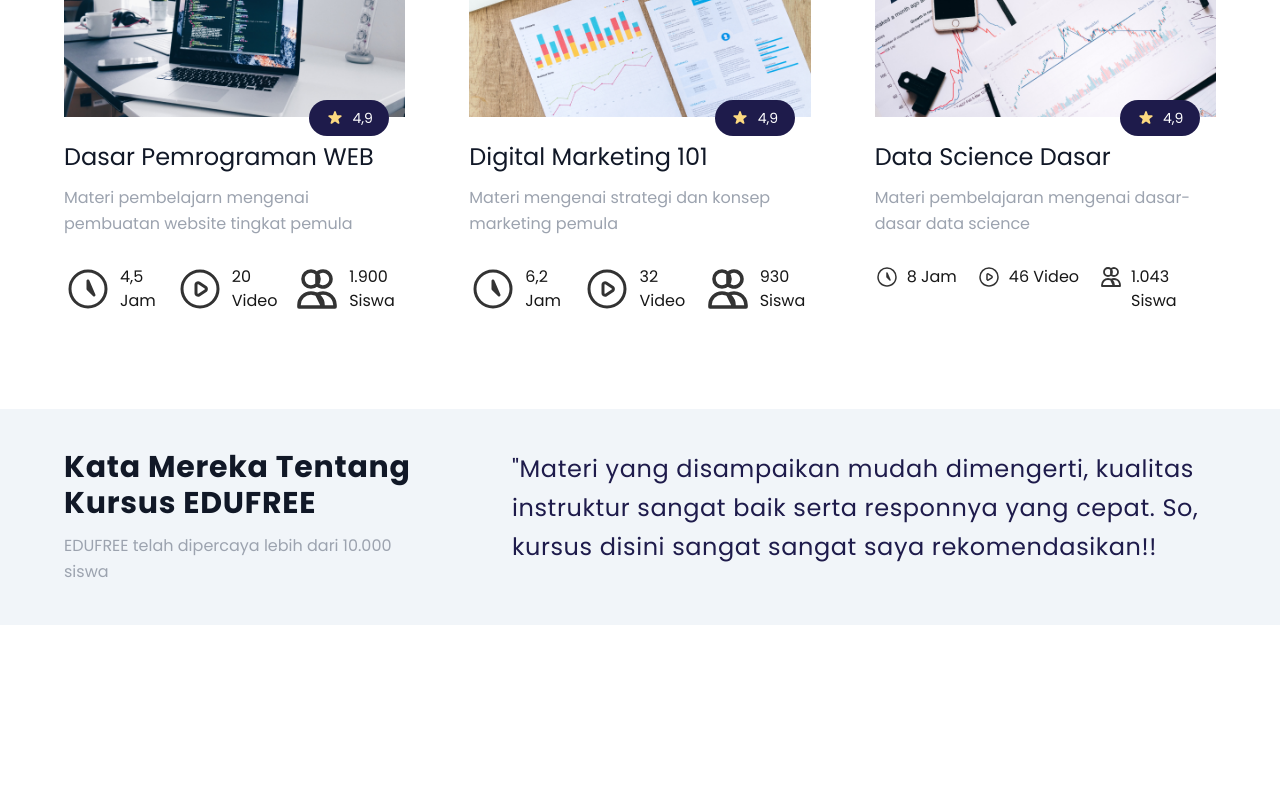
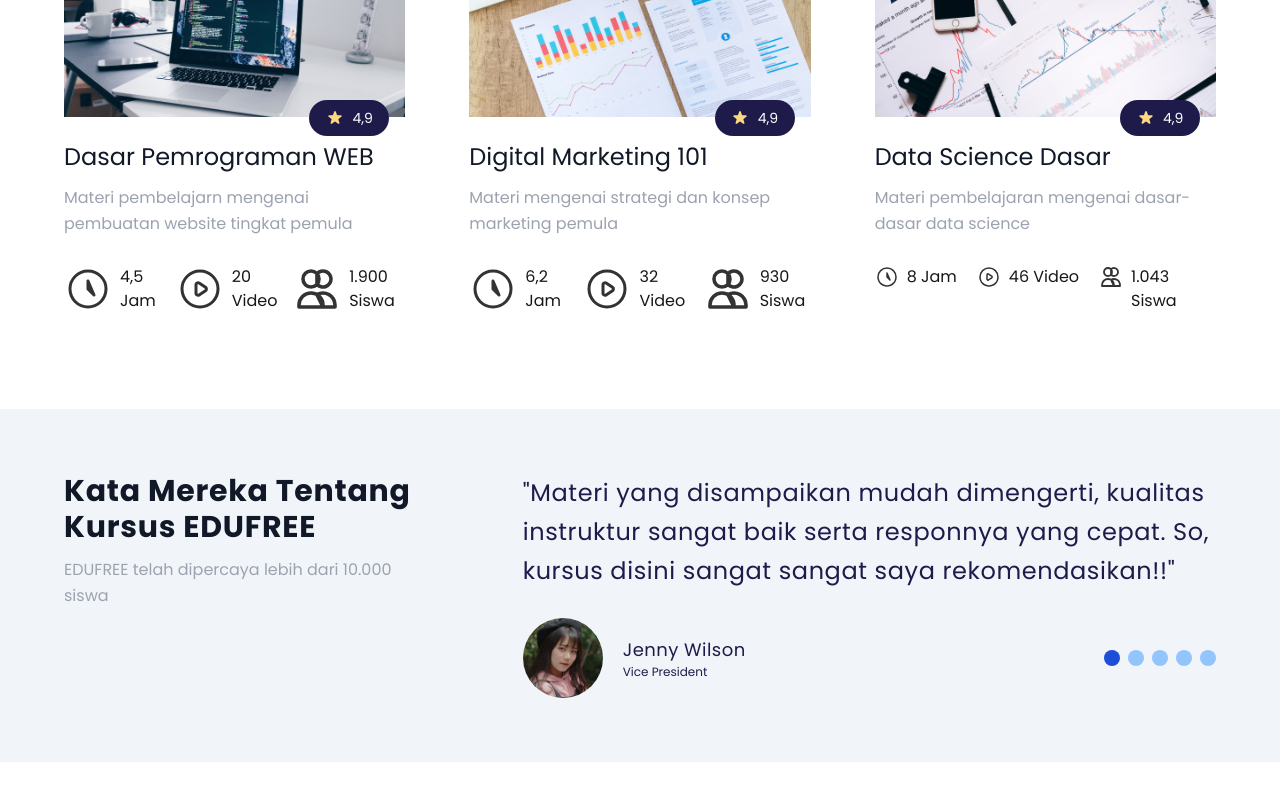
Before and after one commit to agustina12/EDUFREE-web, a Next.js app: page / in a window 1280 px wide. Shown: the part 2547-3347 px from the top of the page. Before the commit the page ends 3268 px from the top, so only its background shows below. Built offline with nearby package versions, Linux system fonts and the light colour scheme.

Commit message:
finishing carousel.js

```diff
--- a/src/app/components/SectionParagraph.js
+++ b/src/app/components/SectionParagraph.js
@@ -1,8 +1,10 @@
 export default function SectionParagraph({ className, children, variant }) {
   const addClassName = className ? `${className}` : "";
   const variants = {
+    "text-xs": "text-xs text-indigo-950",
     "text-base": "text-base text-gray-400 mt-3 leading-relaxed",
     "text-lg": "text-lg tracking-wide text-gray-500",
+    "text-lg2": "text-lg tracking-wide text-indigo-950",
     "text-2xl": "text-2xl tracking-wide text-indigo-950 leading-relaxed",
   };
   const pickedVariant = variants[variant];
--- a/src/app/components/SectionTestimonial.js
+++ b/src/app/components/SectionTestimonial.js
@@ -1,8 +1,9 @@
 import SectionTitle from "./SectionTitle";
 import SectionParagraph from "./SectionParagraph";
+import Carousel from "./carousel";
 export default function SectionTestimonial() {
   return (
-    <div className="flex py-10 gap-24">
+    <div className="flex py-16 gap-28">
       <div className="w-1/3">
         <SectionTitle variant="text-3xl">
           Kata Mereka Tentang Kursus EDUFREE
@@ -12,11 +13,7 @@ export default function SectionTestimonial() {
         </SectionParagraph>
       </div>
       <div className="w-2/3">
-        <SectionParagraph variant="text-2xl">
-          "Materi yang disampaikan mudah dimengerti, kualitas instruktur sangat
-          baik serta responnya yang cepat. So, kursus disini sangat sangat saya
-          rekomendasikan!!
-        </SectionParagraph>
+        <Carousel />
       </div>
     </div>
   );
--- a/src/app/components/carousel.js
+++ b/src/app/components/carousel.js
@@ -1,8 +1,81 @@
+"use client";
+import { useState } from "react";
+import SectionParagraph from "./SectionParagraph";
+
+const userTestimonial = [
+  {
+    text: "Materi yang disampaikan mudah dimengerti, kualitas instruktur sangat baik serta  responnya yang cepat. So, kursus disini sangat sangat saya rekomendasikan!!",
+    image: "./users/user-2.png",
+    name: "Jenny Wilson",
+    position: "Vice President",
+  },
+  {
+    text: "Kursus di platform ini sangat membantu saya meningkatkan keterampilan sebagai Product Manager. Materinya jelas dan aplikatif, langsung bisa saya terapkan di pekerjaan 🫡",
+    image: "./users/user-3.png",
+    name: "James Anderson",
+    position: "Product Manager",
+  },
+  {
+    text: "Saya mendapatkan pemahaman yang lebih dalam tentang pengembangan perangkat lunak dari kursus ini. Setiap modul sangat mudah dipahami dan langsung bisa dipraktekkan 🤗",
+    image: "./users/user-4.png",
+    name: "Sophia Davis",
+    position: "Digital Marketer",
+  },
+  {
+    text: "Kursus ini membantu saya mengasah keterampilan dalam pemasaran digital. Dari SEO hingga iklan berbayar, semua materi sangat berguna dan bisa langsung diterapkan di pekerjaan 🙌",
+    image: "./users/user-5.png",
+    name: "Ryan Clark",
+    position: "Software Engineer",
+  },
+  {
+    text: "Kursus ini sangat relevan dengan pekerjaan saya sebagai Business Analyst. Saya bisa mengasah keterampilan analisis data dan meningkatkan efisiensi kerja sehari-hari 👍",
+    image: "./users/user-6.png",
+    name: "Chris Martin",
+    position: "Business Analyst",
+  },
+];
+
 export default function carousel() {
+  const [currentIndex, setCurrentIndex] = useState(0);
+
+  const goToTestimonial = (index) => {
+    setCurrentIndex(index);
+  };
+
   return (
-    <div className="flex">
-      <div className="w-1/4"></div>
-      <div className="w-3/4"></div>
+    <div className="">
+      <SectionParagraph variant="text-2xl">
+        "{userTestimonial[currentIndex].text}"
+      </SectionParagraph>
+      <div className="flex align-middle items-center justify-between mt-7">
+        <div className="flex items-center gap-5">
+          <img
+            src={userTestimonial[currentIndex].image}
+            className="rounded-full w-20"
+          />
+          <div className="flex-row justify-start">
+            <SectionParagraph variant="text-lg2">
+              {userTestimonial[currentIndex].name}
+            </SectionParagraph>
+            <SectionParagraph variant="text-xs">
+              {userTestimonial[currentIndex].position}
+            </SectionParagraph>
+          </div>
+        </div>
+        <div className="flex justify-around gap-2">
+          {userTestimonial.map((_, index) => (
+            <button
+              key={index}
+              onClick={() => goToTestimonial(index)}
+              className={`rounded-full w-4 h-4 ${
+                currentIndex === index ? "bg-blue-700" : "bg-blue-300"
+              } flex item-center transition-all`}
+            >
+              {}
+            </button>
+          ))}
+        </div>
+      </div>
     </div>
   );
 }
```
